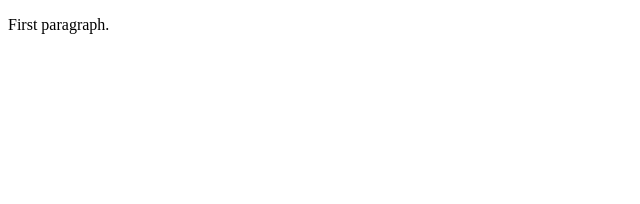
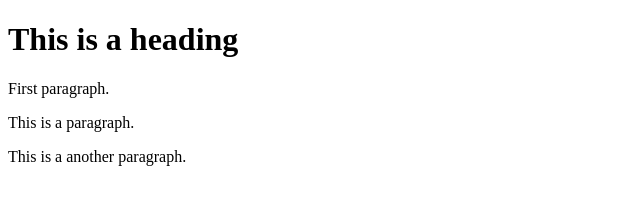
Before and after one commit to Alexandr-Anufriev/learning-git, a plain HTML site: page index.html in a window 1280 px wide. Shown: the whole page, without its empty margins (0-640 px from the left). Drawn offline with Linux system fonts and the light colour scheme.

Commit message:
some msg

```diff
--- a/index.html
+++ b/index.html
@@ -4,6 +4,9 @@
 <title>Page Title</title>
 </head>
 <body>
-  <p>First paragraph.</p>
+    <h1>This is a heading</h1>
+    <p>First paragraph.</p>
+    <p>This is a paragraph.</p>
+    <p>This is a another paragraph.</p>
 </body>
 </html>
```
